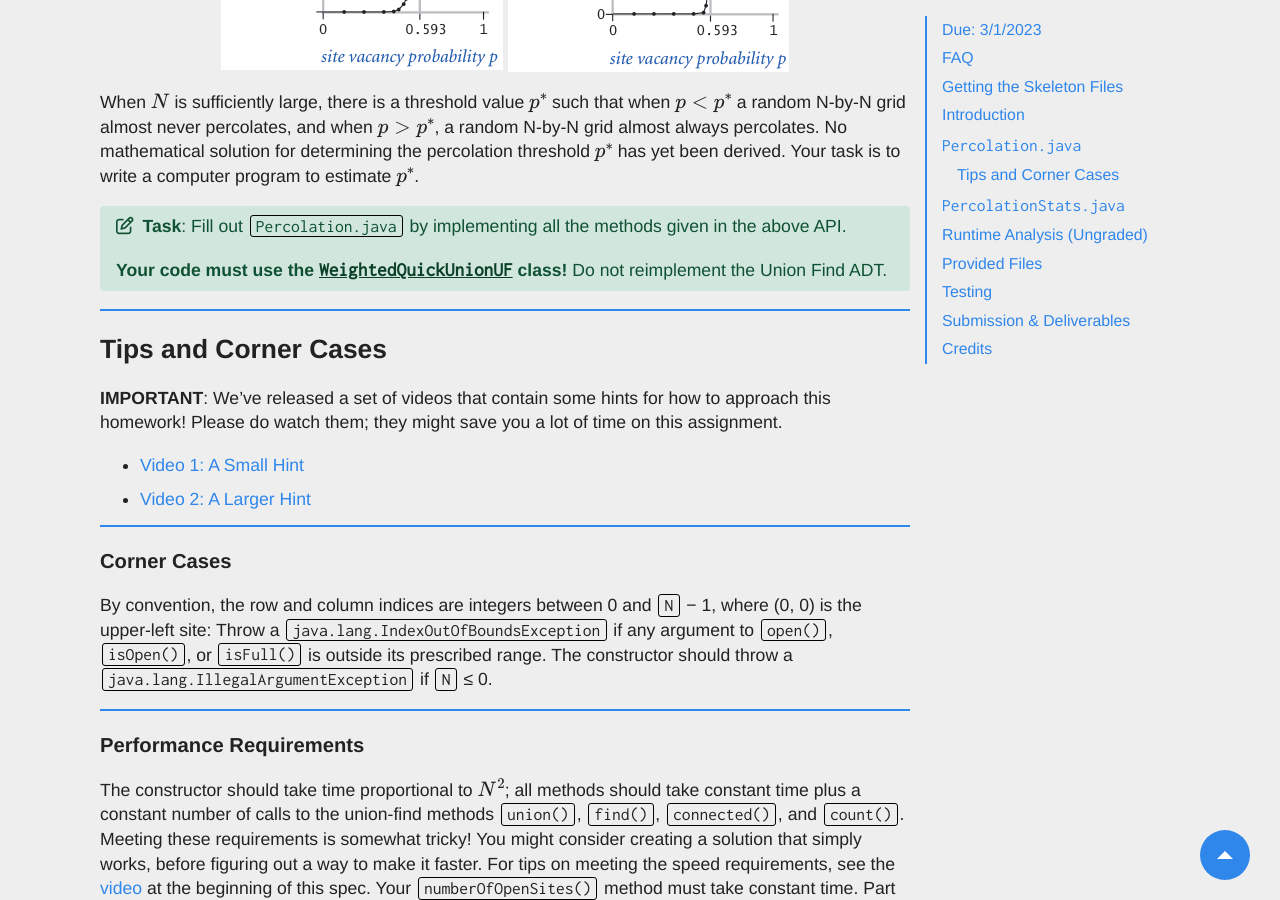
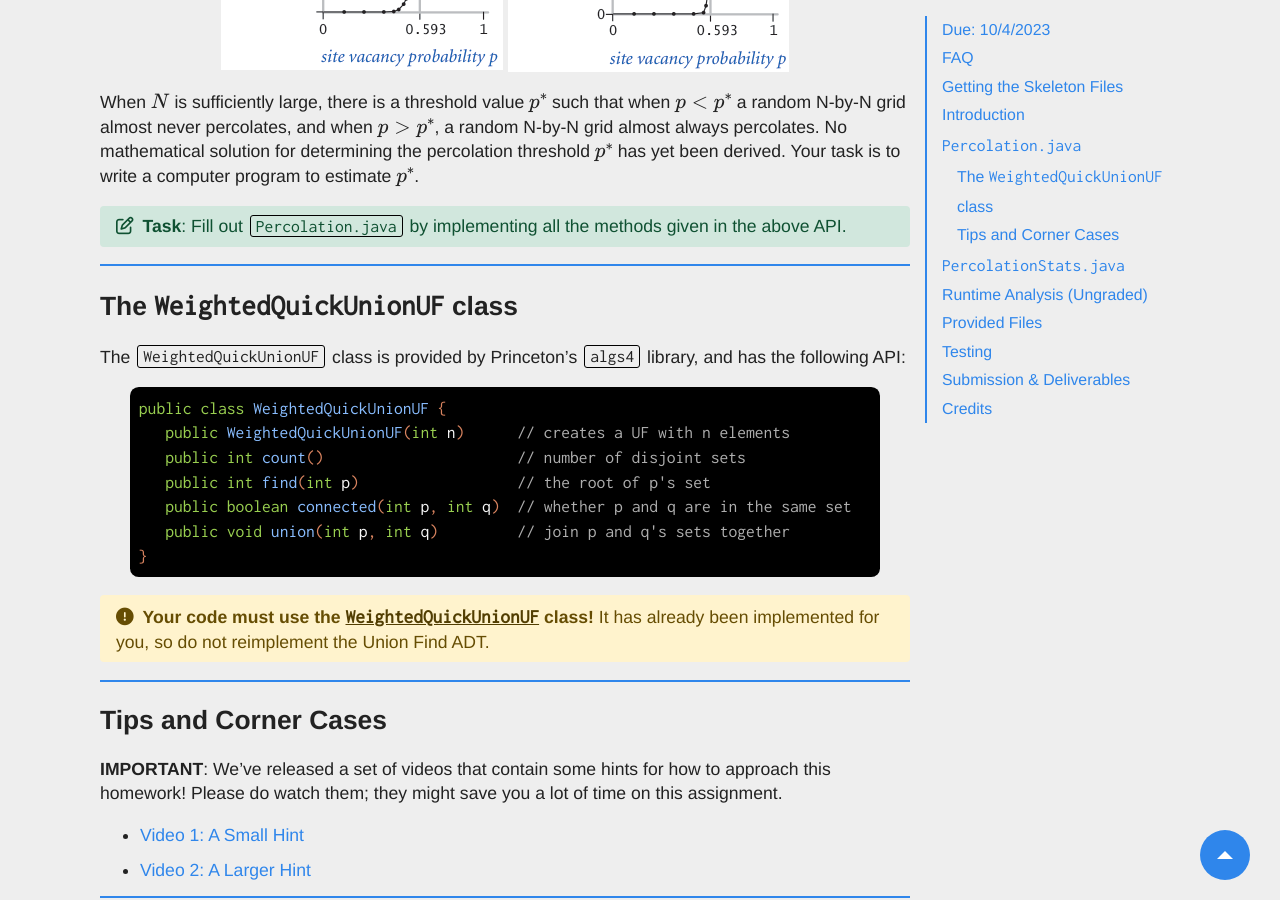
Before and after one commit to Berkeley-CS61B/website-fa23, a Jekyll site: the page built from materials/hw/hw2/index.md, in a window 1280 px wide and 900 px high, scrolled down 2423 px. Built offline with Jekyll 4.4.1, drawn with Linux system fonts in a browser that asks for light colours; nearby versions of some CDN libraries; comment, search, counter and statistics services are not loaded; some of the changed text lies outside the part shown.

Commit message:
hw2 edits

````diff
--- a/_data/schedule.yml
+++ b/_data/schedule.yml
@@ -513,7 +513,7 @@
       reading: >
         [Ch 14](https://cs61b-2.gitbook.io/cs61b-textbook/14.-disjoint-sets)
       assignments:
-        - title: "Homework 2 (due 10/2)"
+        - title: "Homework 2 (due 10/4)"
           link: /materials/hw/hw2
           released: false
           rows: 1 # the number of rows the assignment spans
--- a/_data/week6.yml
+++ b/_data/week6.yml
@@ -51,7 +51,7 @@
       reading: >
         [Ch 14](https://cs61b-2.gitbook.io/cs61b-textbook/14.-disjoint-sets)
       assignments:
-        - title: "Homework 2 (due 10/2)"
+        - title: "Homework 2 (due 10/4)"
           link: /materials/hw/hw2
           released: false
           rows: 1 # the number of rows the assignment spans
--- a/materials/hw/hw2/index.md
+++ b/materials/hw/hw2/index.md
@@ -6,7 +6,7 @@ released: true
 ---
 
 
-## Due: 3/1/2023
+## Due: 10/4/2023
 
 ## [FAQ](faq.md)
 
@@ -92,9 +92,24 @@ estimate $p^&#42;$.
 
 {% include alert.html type="task" content="
 **Task**: Fill out `Percolation.java` by implementing all the methods given in the above API.
+" %}
 
+### The `WeightedQuickUnionUF` class
+
+The `WeightedQuickUnionUF` class is provided by Princeton's `algs4` library, and has the following API:
+```java
+public class WeightedQuickUnionUF {
+   public WeightedQuickUnionUF(int n)      // creates a UF with n elements
+   public int count()                      // number of disjoint sets
+   public int find(int p)                  // the root of p's set
+   public boolean connected(int p, int q)  // whether p and q are in the same set
+   public void union(int p, int q)         // join p and q's sets together
+}
+```
+
+{% include alert.html type="warning" content="
 **Your code must use
-the [`WeightedQuickUnionUF`](https://algs4.cs.princeton.edu/15uf/WeightedQuickUnionUF.java.html) class!** Do not
+the [`WeightedQuickUnionUF`](https://algs4.cs.princeton.edu/15uf/WeightedQuickUnionUF.java.html) class!** It has already been implemented for you, so do not
 reimplement the Union Find ADT.
 " %}
 
@@ -201,18 +216,19 @@ following points:
 
 ## Provided Files
 
-We provide two clients that serve as large-scale visual traces. **We highly recommend using them for testing and debugging
-your `Percolation` implementation.** Only uncomment the contents of these files once you have implemented the methods
-in `Percolation`.
+We provide two clients that serve as large-scale visual traces. **We highly
+recommend using them for testing and debugging your `Percolation` implementation.**
 
 #### Sample Data Files
 
 The `inputFiles` directory contains some sample files for use with the visualization client,
 including `input20.txt`, which we will use below.
 
+[Here](outputs.md) are the expected output images corresponding to each input file.
+
 #### File-Based Visualization Client
 
-`PercolationVisualizer.java` visualizes by performing the following steps:
+`PercolationPicture.java` visualizes by performing the following steps:
 
 - Read the grid size N from the file.
 - Create an N-by-N grid of sites (initially all blocked).
````
Also changed, not shown: other parts of materials/hw/hw2/index.md (+9 -9 lines).
